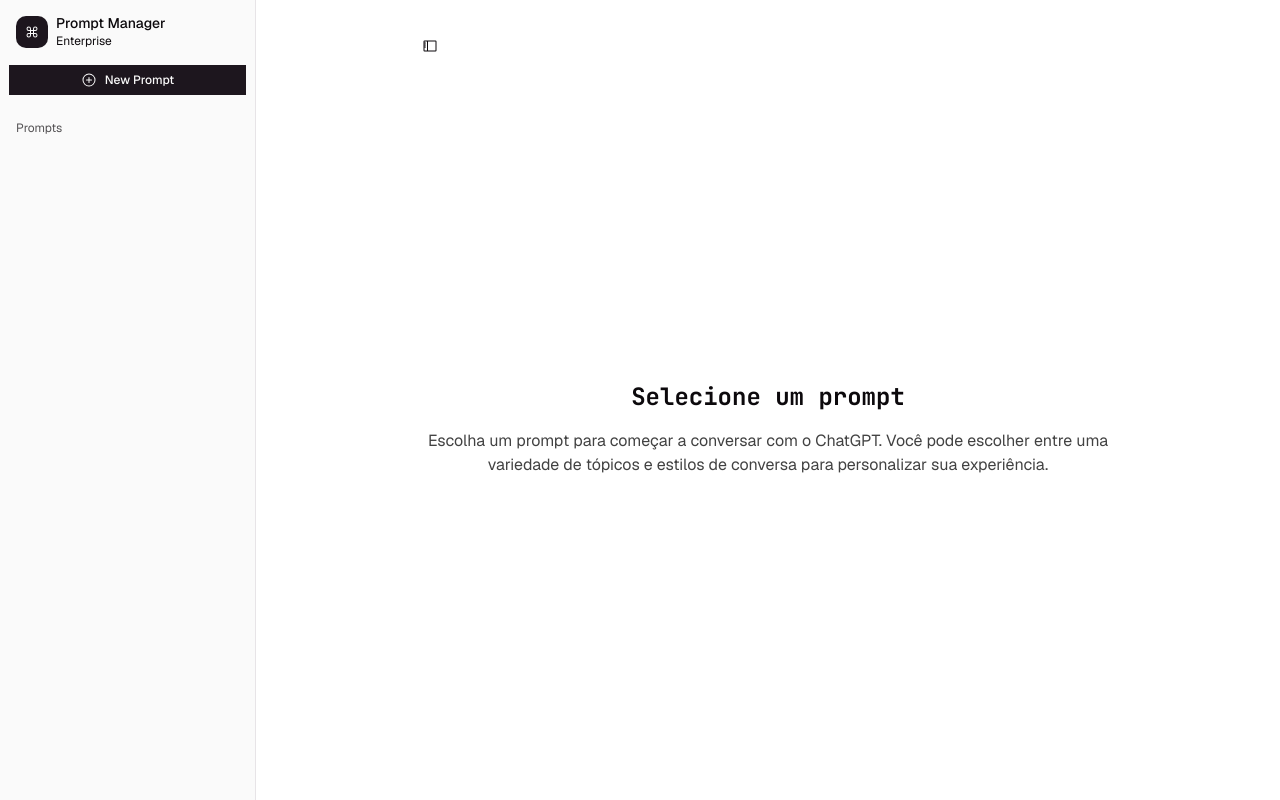
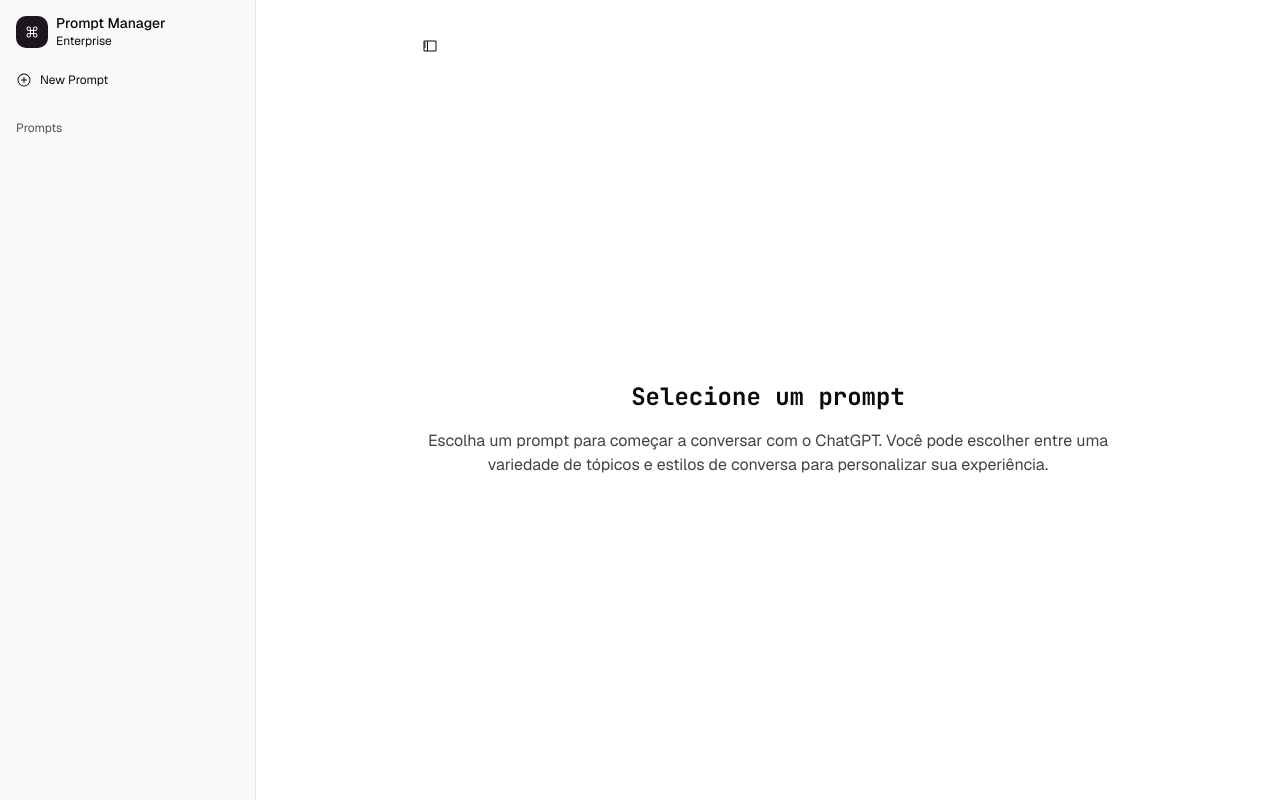
Before and after one commit to marquesmaycon/prompt-manager, a Next.js app: page / in a window 1280 px wide. Built offline with nearby package versions, Linux system fonts and the light colour scheme.

Commit message:
new prompt btn test

```diff
--- a/src/components/sidebar/app-sidebar.tsx
+++ b/src/components/sidebar/app-sidebar.tsx
@@ -1,7 +1,6 @@
 import { CommandIcon, PlusCircleIcon } from '@phosphor-icons/react/dist/ssr'
 import Link from 'next/link'
 
-import { Button } from '../ui/button'
 import {
   Sidebar,
   SidebarFooter,
@@ -33,11 +32,11 @@ export async function AppSidebar() {
         </SidebarMenu>
         <SidebarMenu>
           <SidebarMenuItem>
-            <SidebarMenuButton asChild>
-              <Button>
+            <SidebarMenuButton asChild tooltip="New Prompt">
+              <Link href="/prompts/new">
                 <PlusCircleIcon />
                 <span>New Prompt</span>
-              </Button>
+              </Link>
             </SidebarMenuButton>
           </SidebarMenuItem>
         </SidebarMenu>
```
Also changed, not shown: 1 other file (tests, documents, lock files or other folders).
